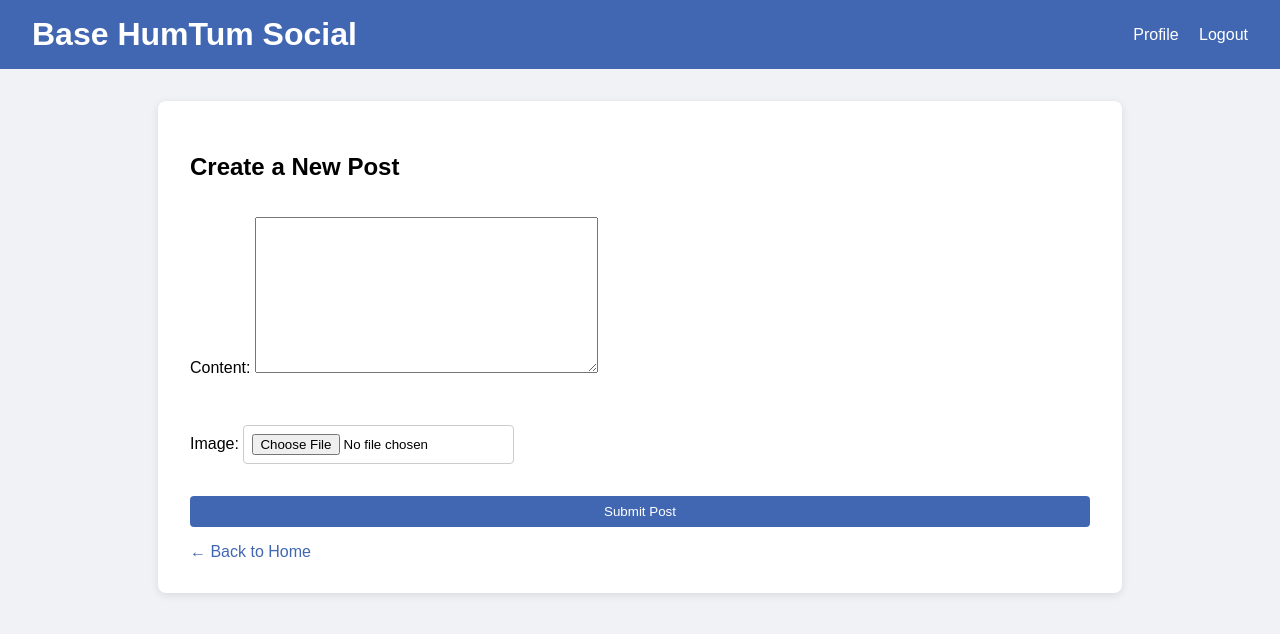
After one commit to Kanval87/humtumcollaboration, a Django app: page /create_post/ in a window 1280 px wide. The commit adds this page. Shown: the top 634 px of the page. Run offline with Django 5.2, Linux system fonts and the light colour scheme; a user stored in the database is signed in; tables that the repository leaves empty hold one stand-in row (values such as "Sample post").

Commit message:
added create post standalone page

```diff
--- a/socialnetwork/urls.py
+++ b/socialnetwork/urls.py
@@ -27,6 +27,7 @@ urlpatterns = [
     path('login/', views.login_view, name='login'),
     path('logout/', views.logout_view, name='logout'),
     path('profile/<str:username>/', views.profile_view, name='profile'),
+    path('create_post/', views.create_post_view, name='create_post'),
 ]
 
 if settings.DEBUG:
--- a/socialnetwork/views.py
+++ b/socialnetwork/views.py
@@ -63,3 +63,17 @@ def profile_view(request, username):
     profile = user.profile
     posts = Post.objects.filter(author=user).order_by("-created_at")
     return render(request, "profile.html", {"profile": profile, "posts": posts})
+
+
+@login_required
+def create_post_view(request):
+    if request.method == "POST":
+        form = PostForm(request.POST, request.FILES)
+        if form.is_valid():
+            post = form.save(commit=False)
+            post.author = request.user
+            post.save()
+            return redirect("home")
+    else:
+        form = PostForm()
+    return render(request, "create_post.html", {"form": form})
--- /dev/null
+++ b/templates/create_post.html
@@ -0,0 +1,10 @@
+{% extends "base.html" %}
+{% block content %}
+<h2>Create a New Post</h2>
+<form method="post" enctype="multipart/form-data">
+    {% csrf_token %}
+    {{ form.as_p }}
+    <button type="submit">Submit Post</button>
+</form>
+<a href="{% url 'home' %}" style="display:inline-block;margin-top:1rem;">&larr; Back to Home</a>
+{% endblock %}
```
Also changed, not shown: templates/home.html (+3 -5 lines).
